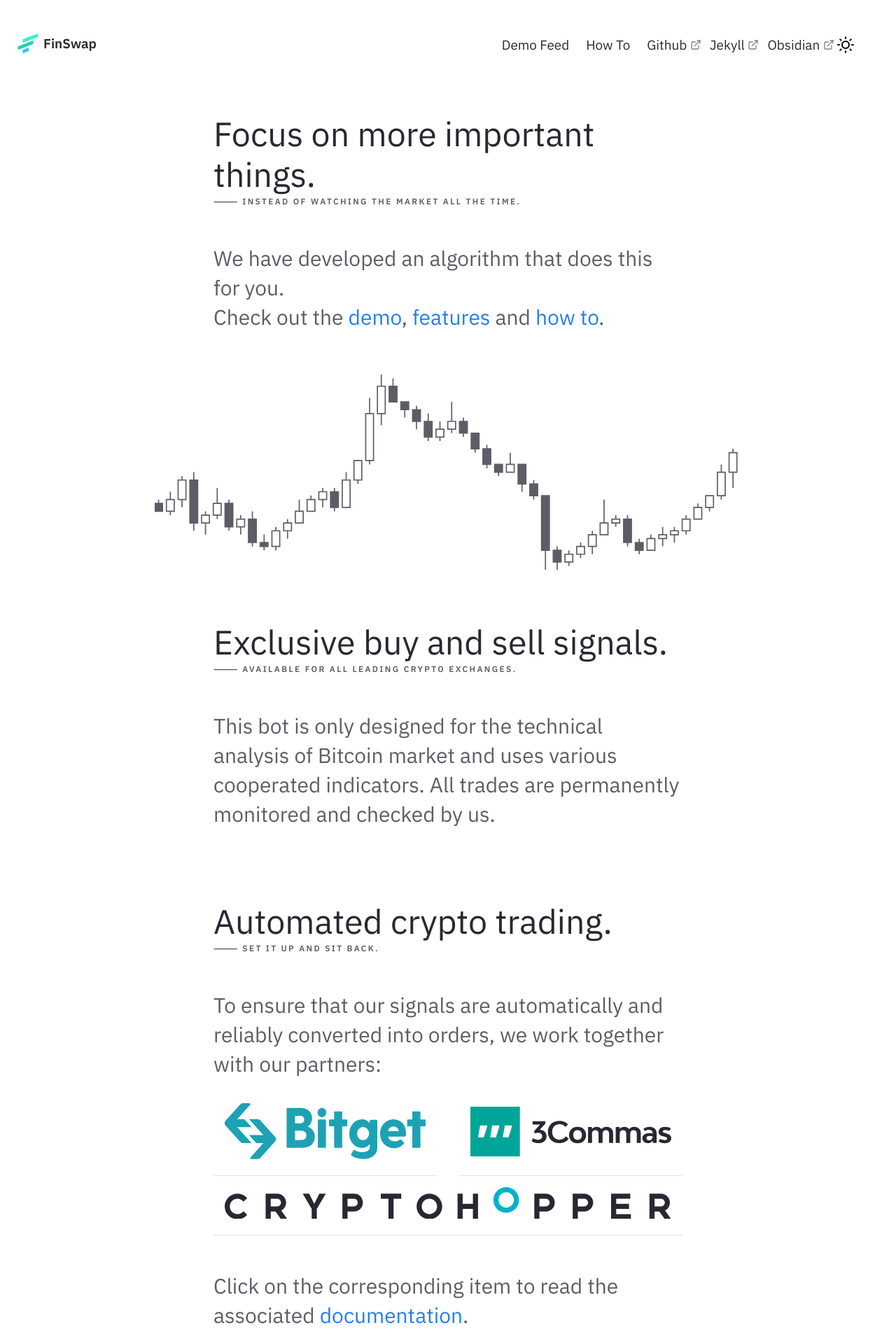
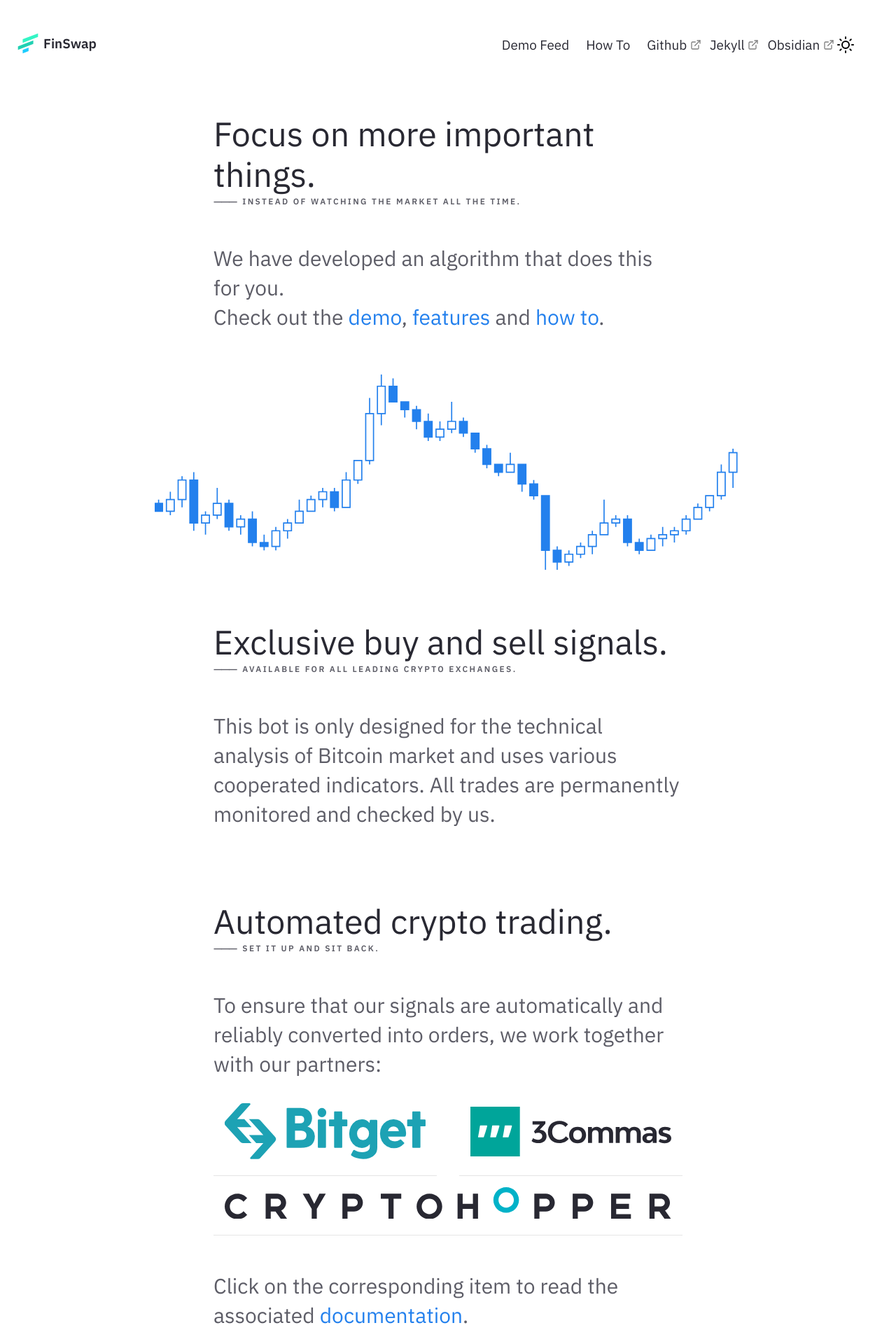
Before and after one commit to kevinroku/nroku.github.io, a Jekyll site: the page built from pages/index.md, in a window 1280 px wide. Shown: the top 1920 px of the page at 70% size. Built offline with Jekyll 4.4.1, drawn with Linux system fonts in a browser that asks for light colours.

Commit message:
Update Chart.html

```diff
--- a/_includes/_snippets/Chart.html
+++ b/_includes/_snippets/Chart.html
@@ -1,8 +1,8 @@
 <svg viewBox="0 -50 150 50" fill="none" xmlns="http://www.w3.org/2000/svg">
   <defs>
   <style>
-    #red { fill:var(--color-text-sub); stroke:var(--color-text-sub); stroke-width:0.3 }
-    #green { fill:none; stroke:var(--color-text-sub); stroke-width:0.3 }
+    #red { fill:var(--color-text-link); stroke:var(--color-text-link); stroke-width:0.3 }
+    #green { fill:none; stroke:var(--color-text-link); stroke-width:0.3 }
   </style>
   </defs>
   <path d="M 0 -15 L 0 -17 L 2 -17 L 2 -15 Z M 1 -15 L 1 -15 M 1 -17 L 1 -18" id="red" />
```
